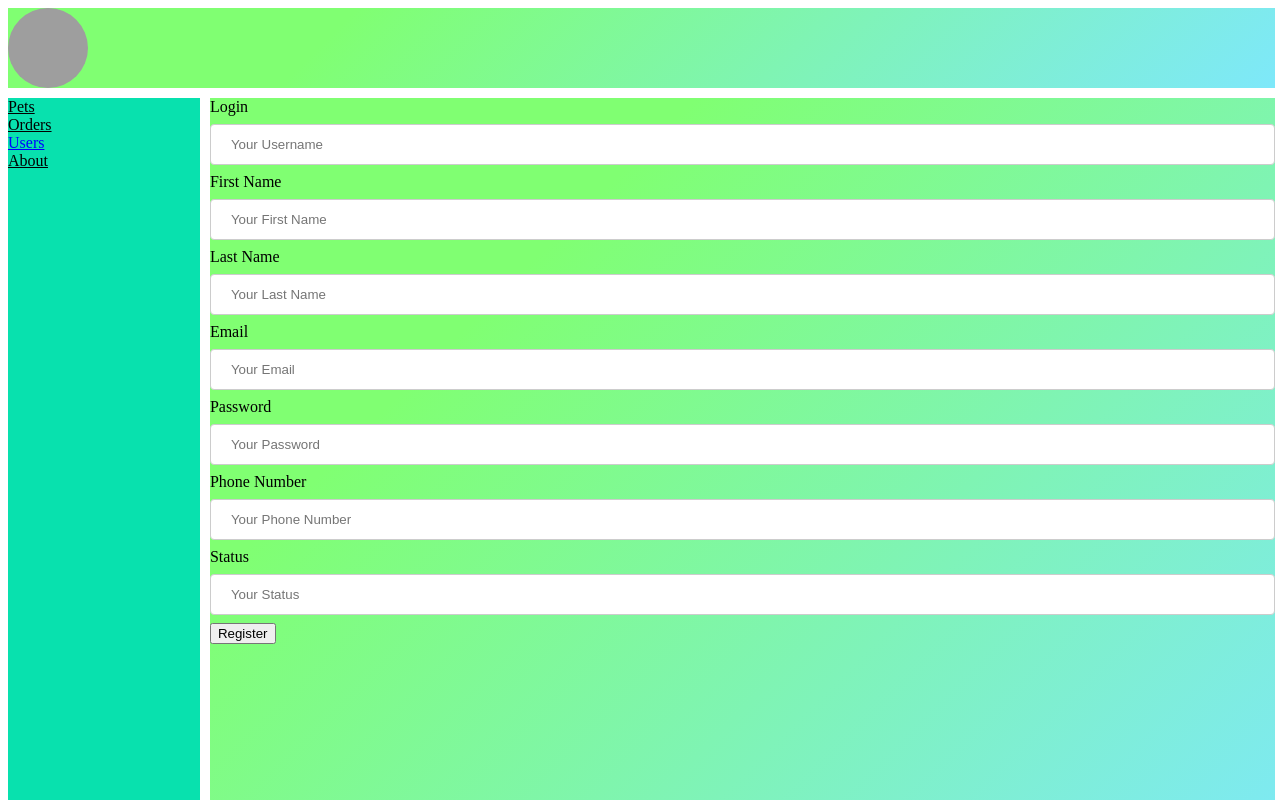
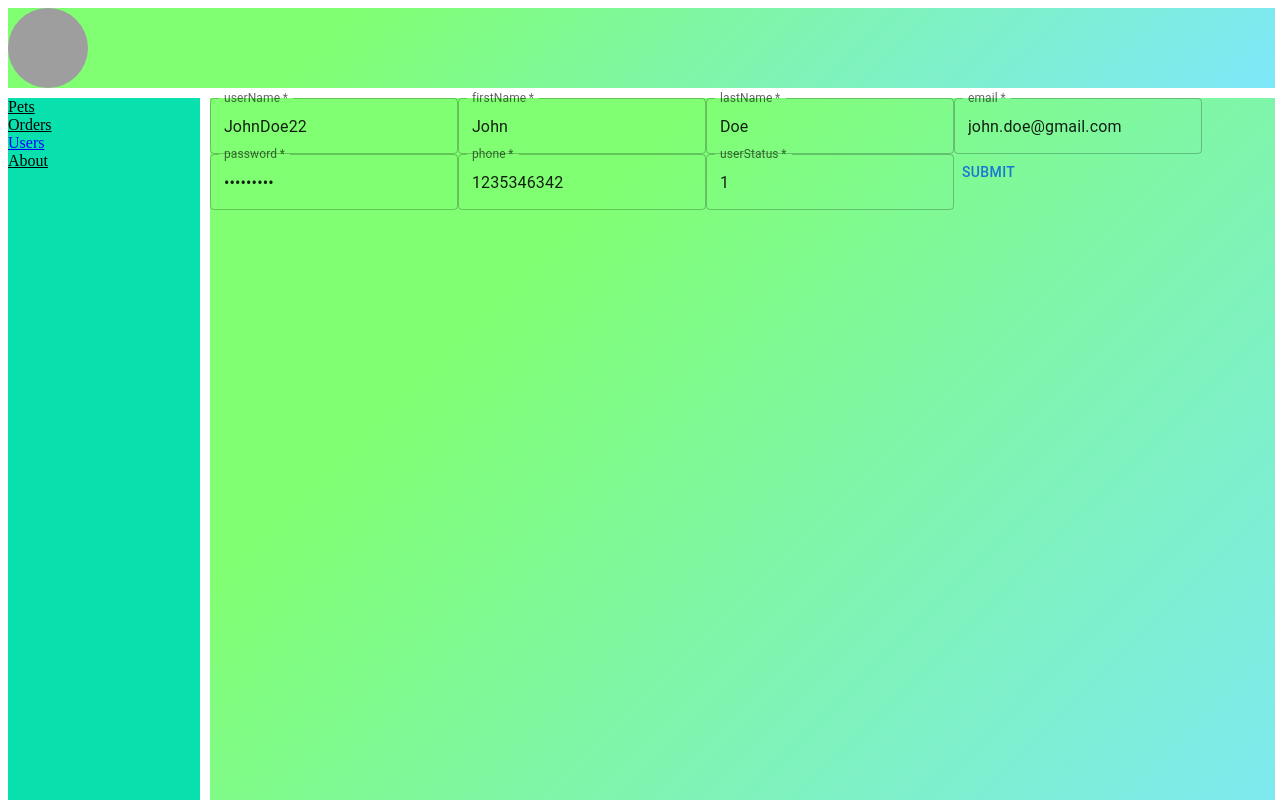
Before and after one commit to Yulian-21/pet-store-app, a React (Create React App) app: page /users in a window 1280 px wide. Shown: the top 800 px of the page. Built offline with nearby package versions, Linux system fonts and the light colour scheme; grey boxes are pictures that could not be loaded.

Commit message:
Add User Requests and refactor Users Page

```diff
--- a/src/components/Users/UsersPage.tsx
+++ b/src/components/Users/UsersPage.tsx
@@ -1,31 +1,37 @@
-import React, {FC, useState} from 'react'
+import React, { FC, useState } from 'react'
 import axios from 'axios';
 import IUser from './UserType/UserType';
+import './UserPage.module.css'
+import { Controller } from 'react-hook-form';
+import { Form } from '../Form/Form';
+import { Button, TextField } from '@mui/material';
+import CustomInput from '../Form/CustomInput';
 import { promisify } from '../Api/UserResponse';
-import './UserPage.module.css'
 
 
 const UsersPage = () => {
 
-    const [user, setUser] = useState<IUser>(  {
+    const [user, setUser] = useState<IUser>({
         userName: '',
         firstName: '',
         lastName: '',
         email: '',
         password: '',
         phone: '',
-        userStatus: 0});
+        userStatus: 0
+    });
 
 
     const sendUser = async () => {
-          await  axios.post<IUser>("https://petstore3.swagger.io/api/v3/user", user
-          ).then(response => {
+        await axios.post<IUser>("https://petstore3.swagger.io/api/v3/user", user
+        ).then(response => {
             alert(response.data)
-          }).catch(err => { alert(err.message)})
+        }).catch(err => { alert(err.message) })
     }
-  return (
-    <div>
-        <form>
+    return (
+        <div>
+            <CreateProduct />
+            {/* <form>
           <label htmlFor='userName'>Login</label>
           <input type="text" id="userName" name="userName" onChange={(event) => setUser({...user, userName: event.target.value})} placeholder='Your Username'/>
 
@@ -48,9 +54,58 @@ const UsersPage = () => {
           <input type="number" id="userStatus" name="userStatus" onChange={(event) => setUser({...user, userStatus: parseInt(event.target.value, 10)})} placeholder='Your Status'/>
 
           <button onClick={sendUser}>Register</button>
-        </form>
-    </div>
-  )
+        </form> */}
+        </div>
+    )
 }
 
+
+
+export const CreateProduct = () => {
+
+
+    const sendUser = async (user: IUser) => {
+        await axios.post<IUser>("https://petstore3.swagger.io/api/v3/user", user
+        ).then(response => response.data)
+            .catch(err => { alert(err.message) })
+    }
+
+    const handleSubmit = async (data: IUser) => {
+        const result = await promisify(data);
+        console.log(result);
+        return userInitialValue;
+    };
+
+    const userInitialValue = {
+        id: 1,
+        userName: "JohnDoe22",
+        firstName: "John",
+        lastName: "Doe",
+        email: "john.doe@gmail.com",
+        password: "123qwerty",
+        phone: "1235346342",
+        userStatus: 1
+    }
+
+    return (
+        <Form
+            onSubmit={handleSubmit}
+            options={{ defaultValues: userInitialValue }}
+        >
+            {({ control }) => (
+                <>
+                    <CustomInput control={control} name="userName" type="text"/>
+                    <CustomInput control={control} name="firstName" type="text"/>
+                    <CustomInput control={control} name="lastName" type="text"/>
+                    <CustomInput control={control} name="email" type="email"/>
+                    <CustomInput control={control} name="password" type="password"/>
+                    <CustomInput control={control} name="phone" type="tel"/>
+                    <CustomInput control={control} name="userStatus" type="number"/>
+                    <Button type="submit">Submit</Button>
+                </>
+            )}
+        </Form>
+    );
+};
+
 export default UsersPage
```
Also changed, not shown: src/components/Users/UserApi/UserRequest.ts (added, +13 -0 lines).
